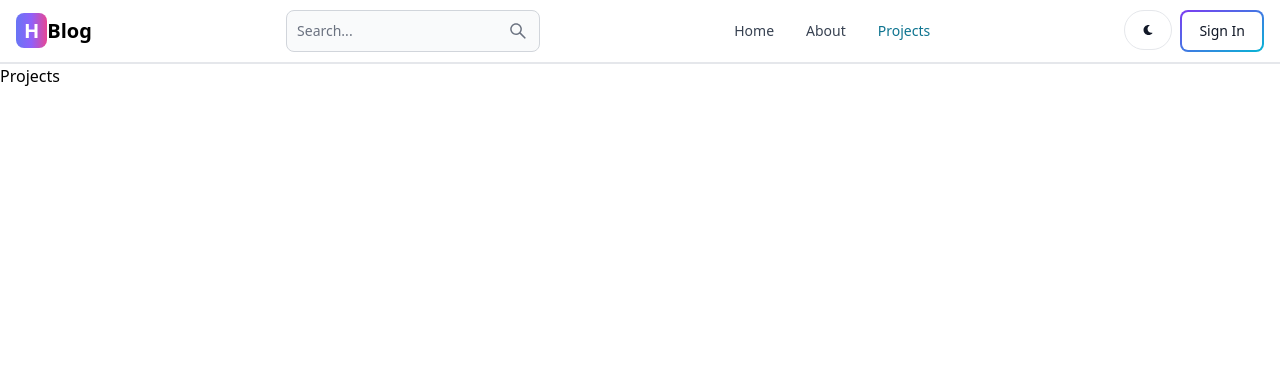
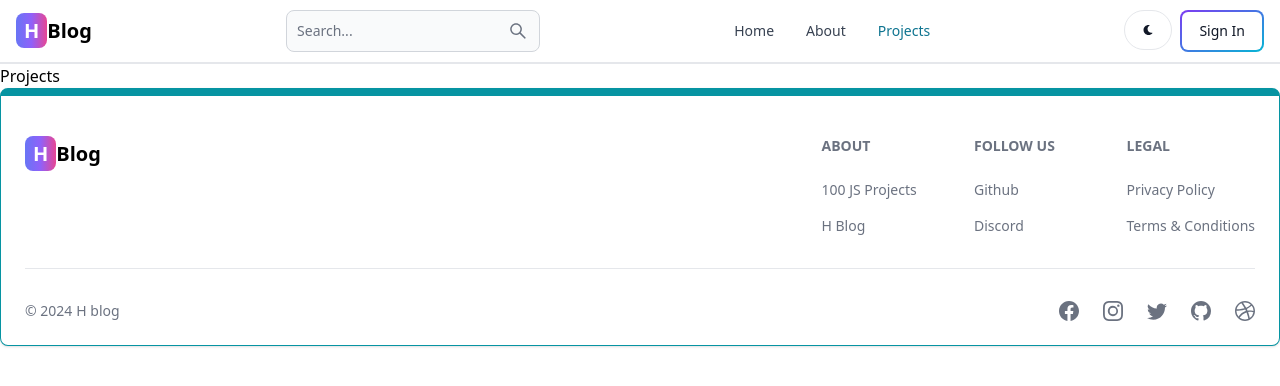
Before and after one commit to HoangHai28/h-blog, a React (Vite) app in the folder client/: page /projects in a window 1280 px wide. Shown: the top 386 px of the page. Built offline with nearby package versions, Linux system fonts and the light colour scheme.

Commit message:
create and add the footer component

```diff
--- a/client/src/App.jsx
+++ b/client/src/App.jsx
@@ -7,6 +7,7 @@
 import Dashboard from './pages/Dashboard'
 import Projects from './pages/Projects'
 import Header from './components/Header'
+import Footer from './components/Footer'
 export default function App() {
   return (
   <BrowserRouter>
@@ -21,7 +22,7 @@
 
 
     </Routes>
-
+    <Footer></Footer>
 
   </BrowserRouter>
   )
--- /dev/null
+++ b/client/src/components/Footer.jsx
@@ -0,0 +1,90 @@
+import { Footer } from 'flowbite-react'
+import { Link } from 'react-router-dom';
+import {BsFacebook, BsInstagram, BsTwitter, BsGithub, BsDribbble} from 'react-icons/bs';
+
+export default function FooterCom() {
+  return (
+    <Footer container className='border border-t-8 border-teal-500'>
+        <div className='w-full max-w-7xl mx-auto'>
+            <div className='grid w-full justify-between sm:flex md:grid-cols-1'>
+                <div className='mt-5'>
+                    <Link to="/" className='self-center whitespace-nowrap text-lg sm:text-xl font-semibold dark:text-white'>
+
+                        <span className='px-2 py-1 bg-gradient-to-r from-indigo-500 via-purple-500 to-pink-500 rounded-lg text-white'>H</span>Blog
+                    </Link>
+                </div>
+                <div className='grid grid-cols-2 gap-8 mt-4 sm:grid-cols-3 sm:gap-6'>
+                    <div>
+                        <Footer.Title title='About'/>
+                        <Footer.LinkGroup col>
+                            <Footer.Link
+                                href='https://www.100jsprojects.com'
+                                target='_blank'
+                                rel='noopener noreferrer'
+                            >
+                                100 JS Projects
+                            </Footer.Link>
+                            <Footer.Link
+                                href='/about'
+                                target='_blank'
+                                rel='noopener noreferrer'
+                            >
+                                H Blog
+                            </Footer.Link>
+                        </Footer.LinkGroup>
+                    </div>
+                    <div>
+                    <Footer.Title title='Follow us'/>
+                        <Footer.LinkGroup col>
+                            <Footer.Link
+                                href='https://github.com/HoangHai28'
+                                target='_blank'
+                                rel='noopener noreferrer'
+                            >
+                                Github
+                            </Footer.Link>
+                            <Footer.Link
+                                href='https://discord.gg/r7T9peny'
+                                target='_blank'
+                                rel='noopener noreferrer'
+                            >
+                                Discord
+                            </Footer.Link>
+                        </Footer.LinkGroup>
+                    </div>
+                    <div>
+                    <Footer.Title title='Legal'/>
+                        <Footer.LinkGroup col>
+                            <Footer.Link
+                                href='#'
+                            >
+                                Privacy Policy
+                            </Footer.Link>
+                            <Footer.Link
+                                href='#'
+                            >
+                                Terms &amp; Conditions
+                            </Footer.Link>
+                        </Footer.LinkGroup>
+                    </div>
+                </div>
+            </div>
+            <Footer.Divider />
+            <div className='w-full sm:flex sm:items-center sm:justify-between'>
+                <Footer.Copyright
+                    href='#'
+                    by='H blog'
+                    year={new Date().getFullYear()}
+                />
+                <div className='flex gap-6 sm:mt-0 mt-4 sm:justify-center'>
+                    <Footer.Icon href='https://www.facebook.com/profile.php?id=100009408964990' icon={BsFacebook} />
+                    <Footer.Icon href='#' icon={BsInstagram} />
+                    <Footer.Icon href='#' icon={BsTwitter} />
+                    <Footer.Icon href='https://github.com/HoangHai28' icon={BsGithub} />
+                    <Footer.Icon href='#' icon={BsDribbble} />
+                </div>
+            </div>
+        </div>
+    </Footer>
+  );
+}
```
